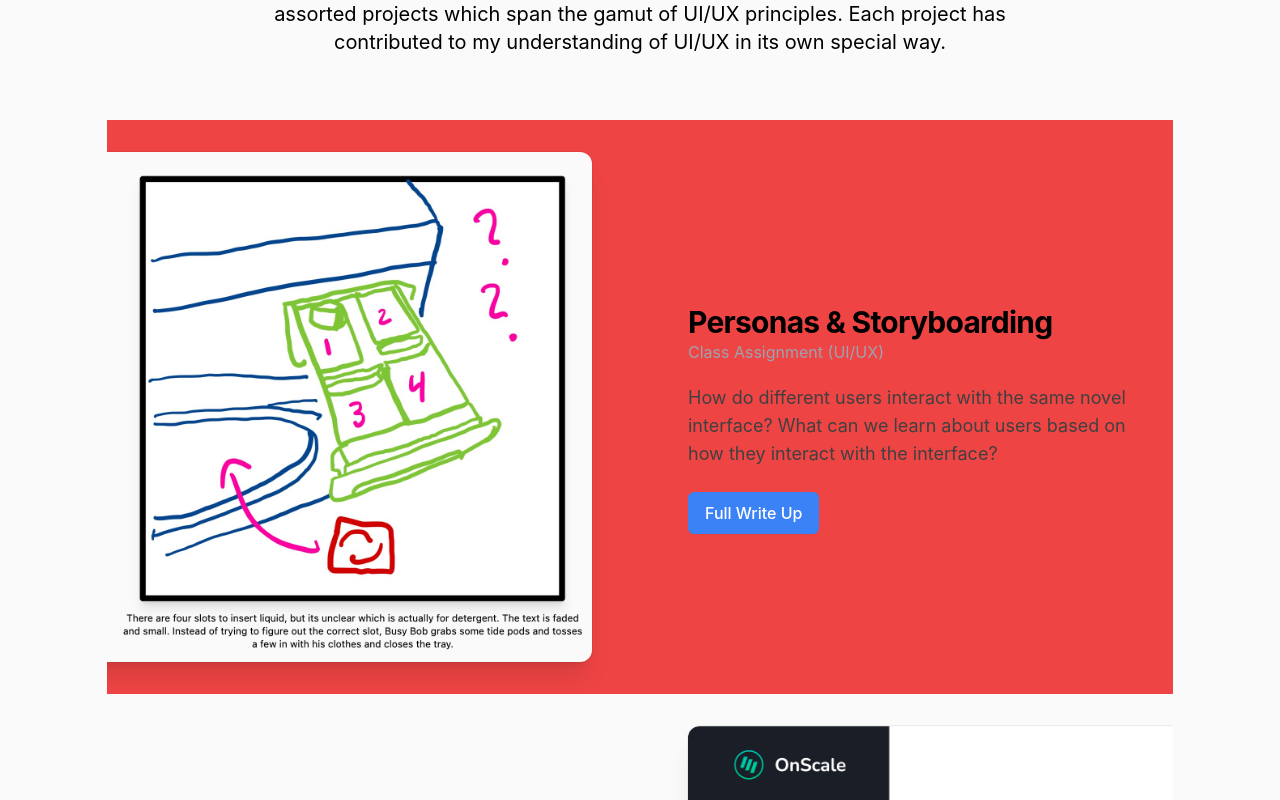
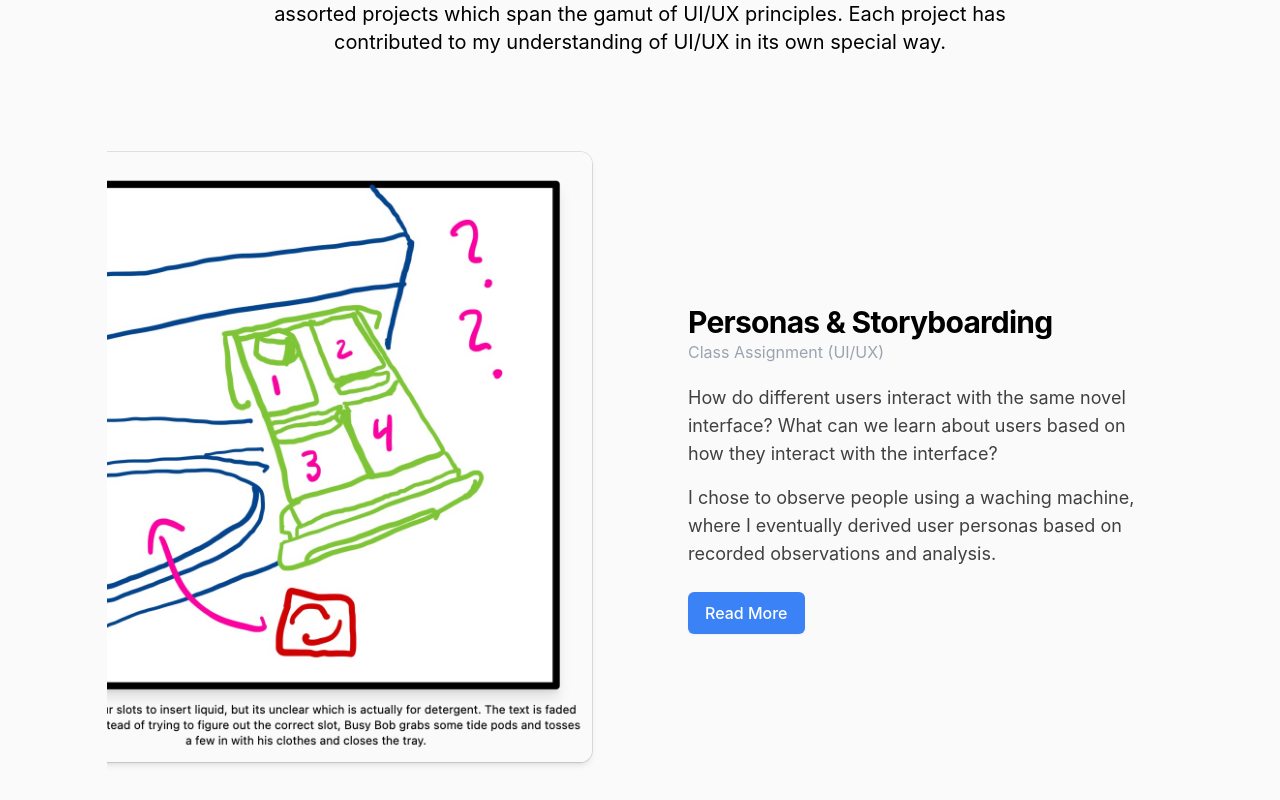
Before and after one commit to thoughtfulkoala666/final-portfolio, a React (Create React App) app: page / in a window 1280 px wide. Shown: the part 1140-1940 px from the top of the page. Built offline with nearby package versions, Linux system fonts and the light colour scheme.

Commit message:
checkpoint prgrss

```diff
--- a/src/components/DemoItem.tsx
+++ b/src/components/DemoItem.tsx
@@ -1,5 +1,6 @@
 //@ts-ignore
 import Fade from "react-reveal/Fade";
+import { Link } from "react-router-dom";
 
 function classNames(...classes: any) {
     return classes.filter(Boolean).join(" ");
@@ -13,6 +14,7 @@ interface DemoItemProps {
     imgsrc: any;
     left?: boolean;
     aLinks?: { buttonText: string; href: string }[]; // list of hrefs to link to
+    siteLinks?: { buttonText: string; toPath: string }[]; // list of hrefs to link to
     imgalttext?: string;
 }
 
@@ -36,7 +38,7 @@ export default function DemoItem(props: DemoItemProps) {
     // }
 
     return (
-        <div className="py-8 bg-red-500">
+        <div className="py-8 ">
             <div className="lg:mx-auto lg:grid lg:max-w-7xl lg:grid-flow-col-dense lg:grid-cols-2 lg:gap-24 lg:px-8">
                 <Fade bottom>
                     <div
@@ -58,15 +60,25 @@ export default function DemoItem(props: DemoItemProps) {
                                         {paragraph}
                                     </p>
                                 ))}
-                                <div className="mt-6">
+                                <div className="mt-6 space-x-2">
+                                    {props.siteLinks?.map((link) => (
+                                        <Link
+                                            className="inline-flex rounded-md border border-transparent bg-blue-500 px-4 py-2 text-base font-medium text-white shadow-sm hover:bg-pink-600 transition-colors duration-300"
+                                            to={link.toPath}
+                                        >
+                                            {link.buttonText}
+                                        </Link>
+                                    ))}
+                                    {props.aLinks?.map((link) => (
                                         <a
-                                        href="https://thoughtfulkoala666.github.io/personas/"
+                                            href={link.href}
                                             className="inline-flex rounded-md border border-transparent bg-blue-500 px-4 py-2 text-base font-medium text-white shadow-sm hover:bg-pink-600 transition-colors duration-300"
                                             target={"_blank"}
                                             rel="noreferrer"
                                         >
-                                        Full Write Up
+                                            {link.buttonText}
                                         </a>
+                                    ))}
                                 </div>
                             </div>
                         </div>
@@ -77,7 +89,7 @@ export default function DemoItem(props: DemoItemProps) {
                             <img
                                 className={classNames(
                                     props.left ? "lg:right-0" : "lg:left-0",
-                                    "w-full rounded-xl shadow-xl ring-1 ring-black ring-opacity-5 lg:absolute lg:h-full lg:w-auto lg:max-w-none"
+                                    "w-full rounded-xl shadow-md ring-1 ring-black ring-opacity-10 lg:absolute lg:h-full lg:w-auto lg:max-w-none"
                                 )}
                                 src={props.imgsrc}
                                 alt={props.imgalttext}
--- a/src/components/PLEASEDEARGOD.tsx
+++ b/src/components/PLEASEDEARGOD.tsx
@@ -1,8 +1,16 @@
+import { Link } from "react-router-dom";
+
 export default function PLEASEDEARGOD() {
     return (
         <div className="text-center flex flex-col items-center justify-center w-screen h-screen ">
             <h1 className="font-bold text-6xl">awww sheeee</h1>
             <p className="text-2xl">this page doesn't exist sorry :(</p>
+            <Link
+                className="mt-4 inline-flex rounded-md border border-transparent bg-blue-500 px-4 py-2 text-base font-medium text-white shadow-sm hover:bg-pink-600 transition-colors duration-300"
+                to={"/"}
+            >
+                Back to Home
+            </Link>
         </div>
     );
 }
--- a/src/components/UIUXProjects.tsx
+++ b/src/components/UIUXProjects.tsx
@@ -14,10 +14,16 @@ export default function UIUXProjects() {
                     demoDescription="Class Assignment (UI/UX)"
                     paragraphs={[
                         "How do different users interact with the same novel interface? What can we learn about users based on how they interact with the interface?",
-                        "",
+                        "I chose to observe people using a waching machine, where I eventually derived user personas based on recorded observations and analysis.",
                     ]}
                     imgsrc={portfoliodemo}
                     left={true}
+                    siteLinks={[
+                        {
+                            buttonText: "Read More",
+                            toPath: "/personas",
+                        },
+                    ]}
                 />
 
                 <div className="relative py-8">
```
Lines whose indentation alone changed are shown as unchanged.
